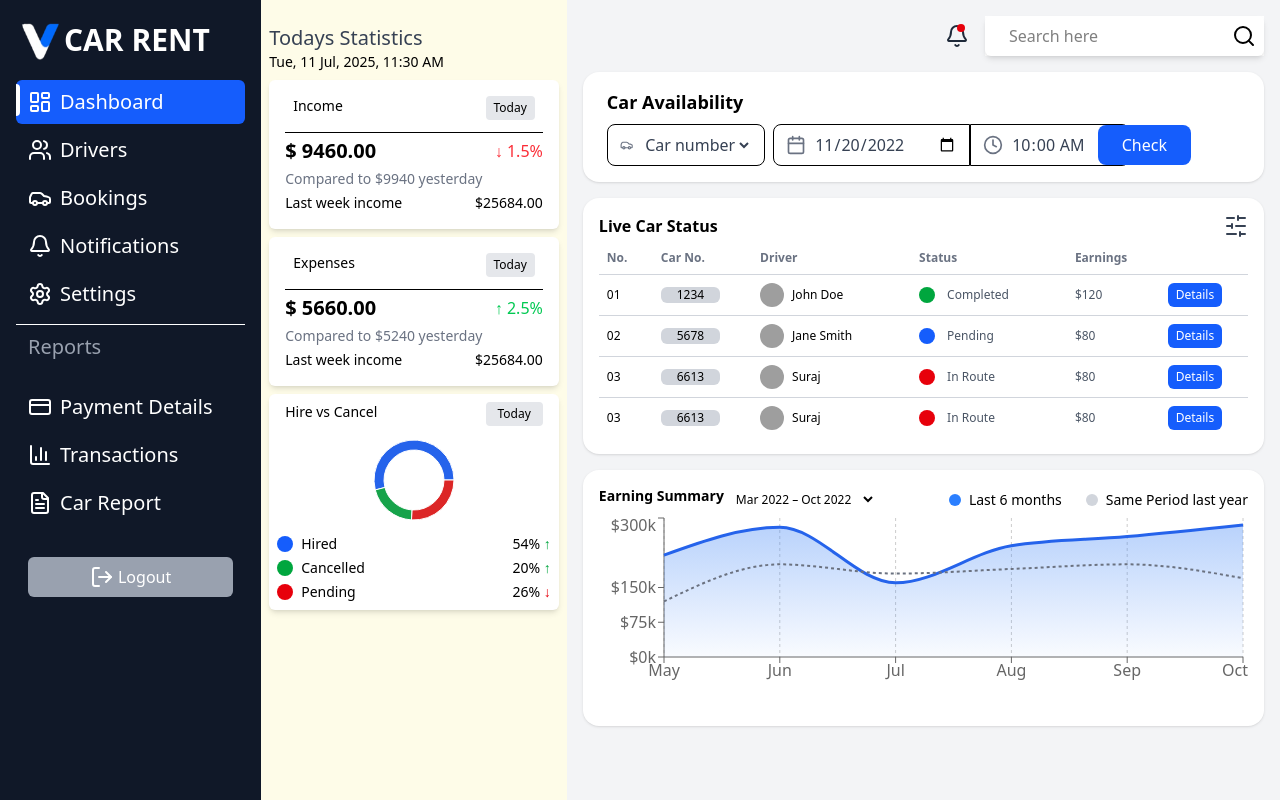
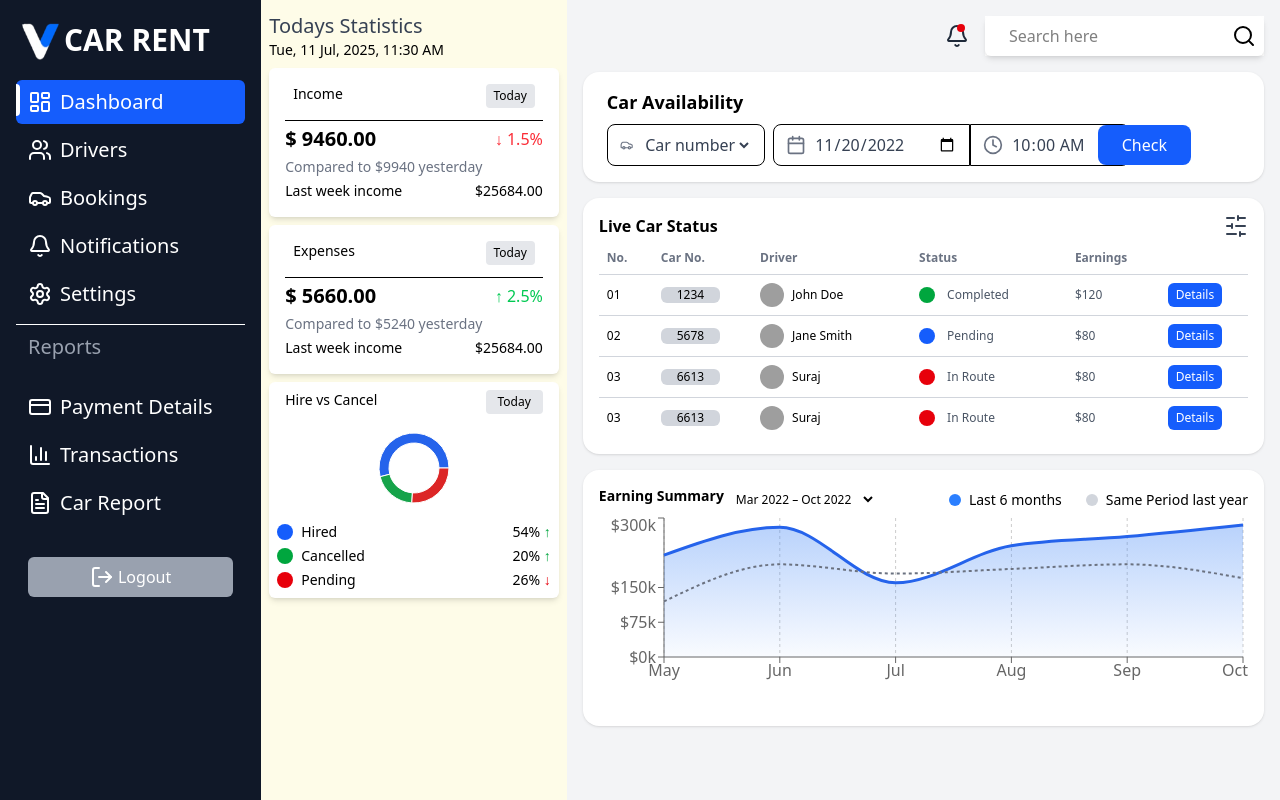
Before and after one commit to SurajCh6613/gloomshine-dashboard, a React (Vite) app: page /dashboard in a window 1280 px wide. Built offline with nearby package versions, Linux system fonts and the light colour scheme; grey boxes are pictures that could not be loaded.

Commit message:
css updated

```diff
--- a/src/components/StatsCard.jsx
+++ b/src/components/StatsCard.jsx
@@ -29,7 +29,7 @@ export default function StatsCard() {
     }, // red
   ];
   return (
-    <section className="w-full h-full bg-yellow-50 px-2 py-6">
+    <section className="w-full h-full bg-yellow-50 px-2 py-3">
       <div>
         <div>
           <h2 className="text-sm sm:text-xl text-gray-700">
@@ -86,8 +86,8 @@ export default function StatsCard() {
                     dataKey="value"
                     cx="50%"
                     cy="50%"
-                    innerRadius={30}
-                    outerRadius={40}
+                    innerRadius={25}
+                    outerRadius={35}
                   >
                     {data.map((entry, index) => (
                       <Cell key={index} fill={entry.chartColor} />
```
